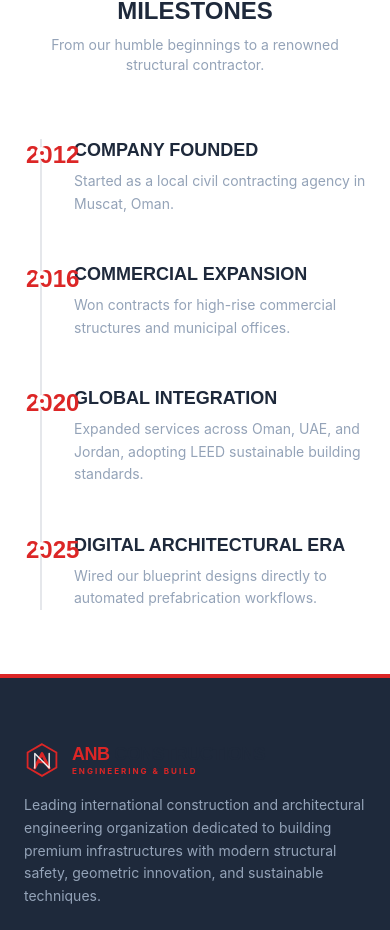
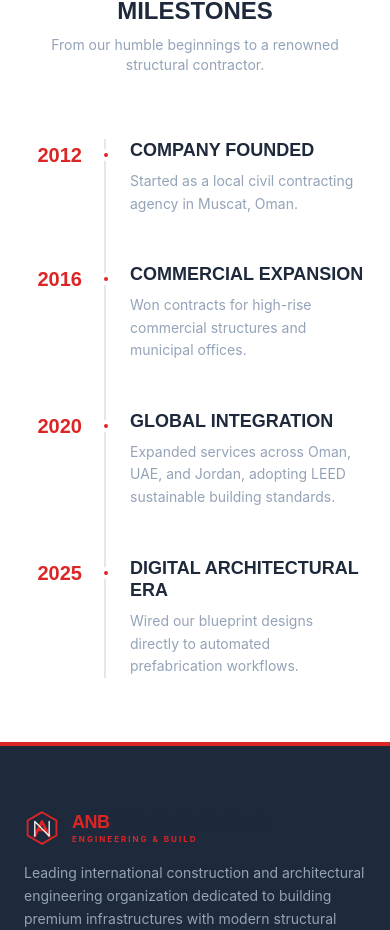
Before and after one commit to MohammedYasar132/Construction-Site, a React (Vite) app in the folder frontend/: page /about in a window 390 px wide. Shown: the part 2511-3441 px from the top of the page. Built offline with nearby package versions, Linux system fonts and the light colour scheme; no server answers.

Commit message:
Altered Text and Theme

```diff
--- a/frontend/src/pages/About.jsx
+++ b/frontend/src/pages/About.jsx
@@ -101,16 +101,16 @@ const About = () => {
             </p>
           </div>
 
-          <div className="relative border-l-2 border-gray-200 dark:border-gray-800 ml-4 md:ml-32 space-y-12">
+          <div className="relative border-l-2 border-gray-200 dark:border-gray-800 ml-20 md:ml-32 space-y-12">
             {milestones.map((m, i) => (
-              <div key={i} className="relative pl-8 md:pl-12">
-                {/* Year tag left aligned on desktop */}
-                <div className="absolute -left-4 md:-left-32 top-0 font-display font-black text-2xl text-primary md:w-24 text-left">
+              <div key={i} className="relative pl-6 md:pl-12">
+                {/* Year tag left aligned */}
+                <div className="absolute -left-20 md:-left-32 top-0.5 md:top-0 font-display font-black text-xl md:text-2xl text-primary w-16 md:w-24 text-right md:text-left pr-2 md:pr-0">
                   {m.year}
                 </div>
 
                 {/* Connector Dot */}
-                <div className="absolute -left-1.5 top-2 w-3 h-3 rounded-full bg-primary border-4 border-white dark:border-dark" />
+                <div className="absolute -left-1.5 top-2.5 md:top-2 w-3 h-3 rounded-full bg-primary border-4 border-white dark:border-dark" />
 
                 <div className="space-y-2">
                   <h3 className="font-display font-bold text-secondary dark:text-white text-lg uppercase leading-tight">
--- a/frontend/src/pages/Home.jsx
+++ b/frontend/src/pages/Home.jsx
@@ -219,7 +219,7 @@ const Home = () => {
   return (
     <div className="pt-16 md:pt-20">
       {/* 1. Dynamic Hero Slider Section */}
-      <section className="relative h-[85vh] w-full overflow-hidden bg-secondary">
+      <section className="relative h-[85vh] min-h-[560px] sm:min-h-[600px] md:min-h-[680px] w-full overflow-hidden bg-secondary">
         <AnimatePresence mode="wait">
           <motion.div
             key={currentSlide}
@@ -237,7 +237,7 @@ const Home = () => {
             />
 
             <div className="absolute inset-0 z-20 flex items-center">
-              <div className="max-w-7xl mx-auto px-6 w-full text-white space-y-6">
+              <div className="max-w-7xl mx-auto px-6 w-full text-white space-y-4 md:space-y-6">
                 <motion.span
                   initial={{ y: 20, opacity: 0 }}
                   animate={{ y: 0, opacity: 1 }}
@@ -269,7 +269,7 @@ const Home = () => {
                   initial={{ y: 30, opacity: 0 }}
                   animate={{ y: 0, opacity: 1 }}
                   transition={{ delay: 0.9 }}
-                  className="pt-4"
+                  className="pt-2 md:pt-4"
                 >
                   <Button
                     onClick={scrollToAppointment}
@@ -287,14 +287,14 @@ const Home = () => {
         {/* Slider Controls */}
         <button
           onClick={handlePrevSlide}
-          className="absolute left-4 top-1/2 -translate-y-1/2 z-30 p-3 bg-white/10 text-white hover:bg-primary hover:text-secondary rounded-full transition-colors backdrop-blur-sm"
+          className="hidden md:block absolute left-4 top-1/2 -translate-y-1/2 z-30 p-3 bg-white/10 text-white hover:bg-primary hover:text-secondary rounded-full transition-colors backdrop-blur-sm"
           aria-label="Previous slide"
         >
           <ChevronLeft size={20} />
         </button>
         <button
           onClick={handleNextSlide}
-          className="absolute right-4 top-1/2 -translate-y-1/2 z-30 p-3 bg-white/10 text-white hover:bg-primary hover:text-secondary rounded-full transition-colors backdrop-blur-sm"
+          className="hidden md:block absolute right-4 top-1/2 -translate-y-1/2 z-30 p-3 bg-white/10 text-white hover:bg-primary hover:text-secondary rounded-full transition-colors backdrop-blur-sm"
           aria-label="Next slide"
         >
           <ChevronRight size={20} />
```
